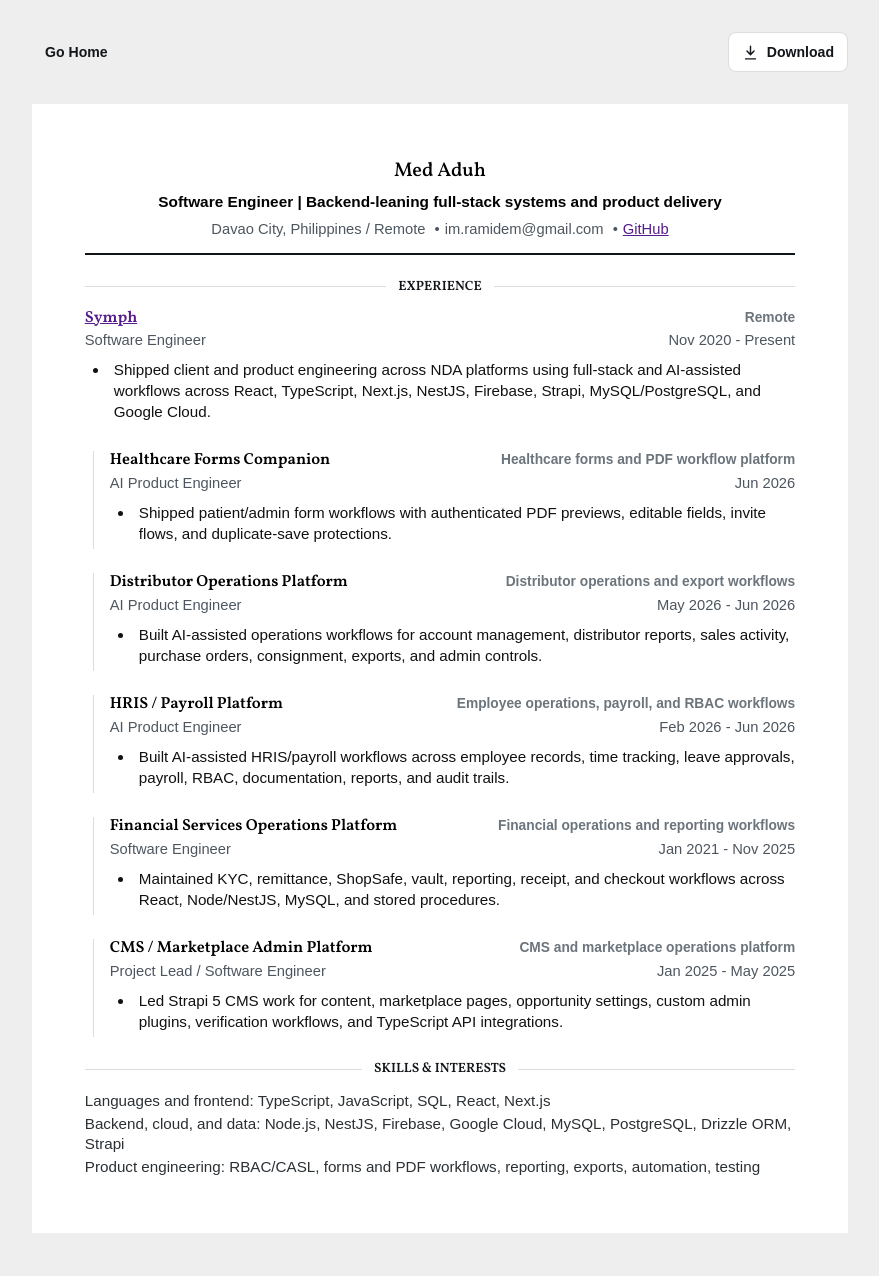
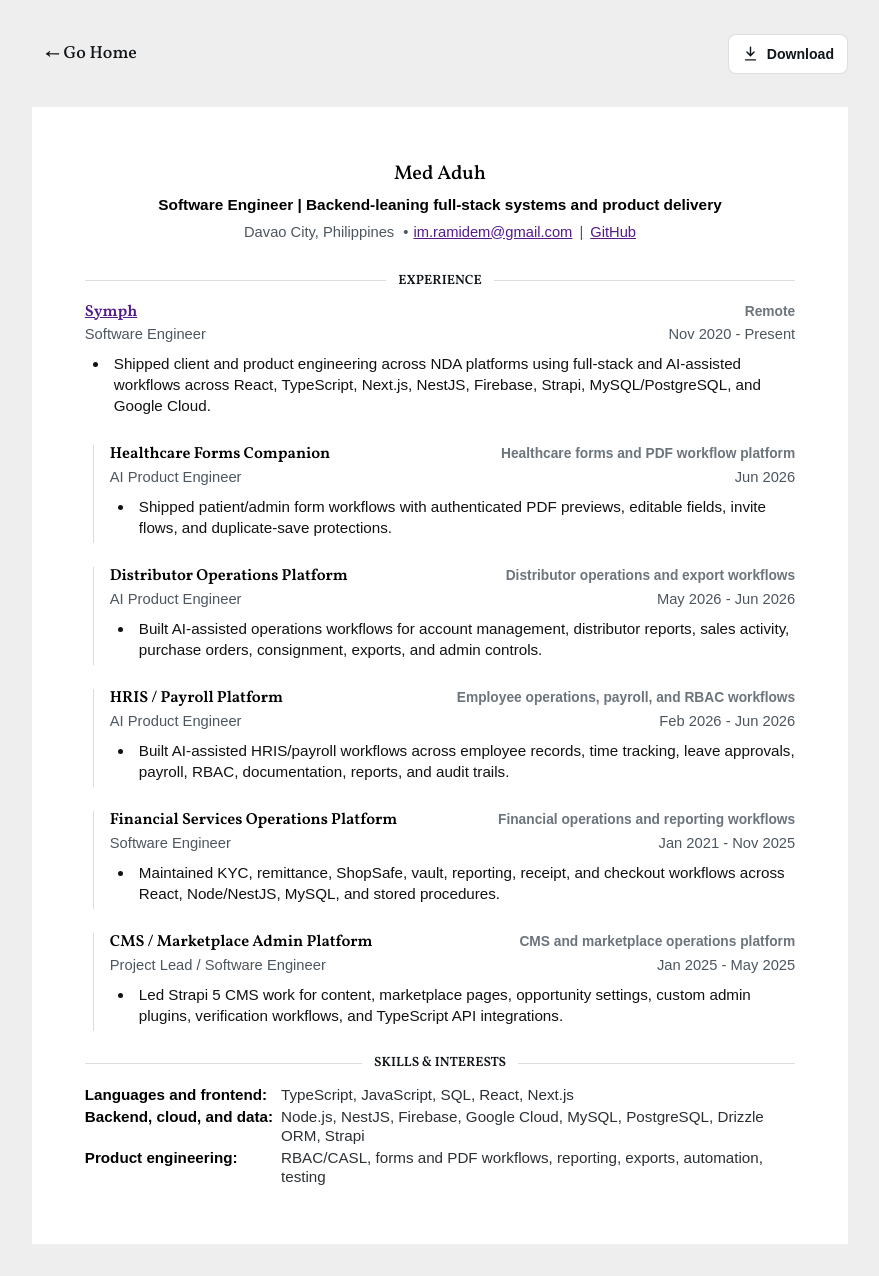
Before and after one commit to ramidem/ramidem.github.io, a Jekyll site: the page resume/index.html, which Jekyll copies as it is, in a window 1280 px wide. Shown: the whole page, without its empty margins (200-1079 px from the left). Built offline with Jekyll 4.4.1, drawn with Linux system fonts in a browser that asks for light colours.

Commit message:
style: polish resume contact and skills

```diff
--- a/resume/data.js
+++ b/resume/data.js
@@ -2,7 +2,7 @@ window.resumeData = {
   profile: {
     name: "Med Aduh",
     headline: "Software Engineer | Backend-leaning full-stack systems and product delivery",
-    location: "Davao City, Philippines / Remote",
+    location: "Davao City, Philippines",
     email: "im.ramidem@gmail.com",
     github: "https://github.com/ramidem",
     summary:
--- a/resume/index.html
+++ b/resume/index.html
@@ -12,7 +12,7 @@
 <body>
   <main class="page-shell">
     <div class="resume-toolbar no-print" aria-label="Resume actions">
-      <a class="home-link" href="../">Go Home</a>
+      <a class="home-link" href="../">&larr; Go Home</a>
       <a class="download-button" href="med-aduh-resume.pdf" download>
         <svg aria-hidden="true" viewBox="0 0 24 24">
           <path d="M12 3v12m0 0 5-5m-5 5-5-5M5 21h14" />
@@ -35,7 +35,7 @@
 
       <section class="resume-section skills" aria-labelledby="skills">
         <h2 id="skills">Skills &amp; Interests</h2>
-        <dl data-skills></dl>
+        <table class="skills-table" data-skills></table>
       </section>
     </section>
   </main>
--- a/resume/script.js
+++ b/resume/script.js
@@ -27,11 +27,14 @@
 
     clear(contact);
     contact.appendChild(el("span", "", profile.location));
-    contact.appendChild(el("span", "", profile.email));
+
+    var email = el("a", "", profile.email);
+    email.href = "mailto:" + profile.email;
+    contact.appendChild(email);
 
     var github = el("a", "", "GitHub");
     github.href = profile.github;
-    github.rel = "noreferrer";
+    github.rel = "noopener noreferrer";
     github.target = "_blank";
     contact.appendChild(github);
   }
@@ -68,7 +71,7 @@
 
     if (item.url) {
       title.href = item.url;
-      title.rel = "noreferrer";
+      title.rel = "noopener noreferrer";
       title.target = "_blank";
       var titleHeading = el("h3");
       titleHeading.appendChild(title);
@@ -120,9 +123,12 @@
     clear(list);
 
     data.skills.forEach(function (skill) {
-      var row = el("div");
-      row.className = "skill-row";
-      row.textContent = skill.group + ": " + skill.items.join(", ");
+      var row = el("tr");
+      var term = el("th", "", skill.group + ":");
+      var details = el("td", "", skill.items.join(", "));
+
+      row.appendChild(term);
+      row.appendChild(details);
       list.appendChild(row);
     });
   }
--- a/resume/styles.css
+++ b/resume/styles.css
@@ -99,9 +99,8 @@ textarea {
 
 .resume-header {
   align-items: center;
-  border-bottom: 2px solid var(--ink);
   display: block;
-  padding-bottom: 13px;
+  padding-bottom: 6px;
   text-align: center;
 }
 
@@ -131,7 +130,6 @@ h1 {
   cursor: pointer;
   display: inline-flex;
   font-size: 0.88rem;
-  font-family: var(--font-readable);
   font-weight: 800;
   gap: 8px;
   min-height: 40px;
@@ -145,6 +143,9 @@ h1 {
 
 .home-link {
   background: transparent;
+  font-family: var(--font-display);
+  font-size: 1.1rem;
+  font-weight: 500;
   min-height: 40px;
 }
 
@@ -197,11 +198,28 @@ h1 {
   display: inline;
 }
 
-.contact-line span:not(:last-child)::after,
-.contact-line a:not(:last-child)::after {
+.contact-line a {
+  color: var(--link);
+  text-decoration: underline;
+}
+
+.contact-line a:hover {
+  color: var(--link);
+  text-decoration: underline;
+}
+
+.contact-line span:not(:last-child)::after {
   content: " • ";
   display: inline;
   padding: 0 5px;
+}
+
+.contact-line a:not(:last-child)::after {
+  color: var(--muted);
+  content: "|";
+  display: inline;
+  padding: 0 7px;
+  text-decoration: none;
 }
 
 .resume-section {
@@ -329,30 +347,33 @@ h1 {
   padding-left: 5px;
 }
 
-.skills dl {
-  display: grid;
-  gap: 2px;
+.skills-table {
+  border-collapse: collapse;
+  color: #2b3034;
   margin: 0;
+  width: 100%;
 }
 
-.skills dl div {
-  display: flex;
-  gap: 5px;
+.skills-table th,
+.skills-table td {
+  border: 0;
+  font-size: inherit;
+  line-height: 1.28;
+  padding: 0 0 2px;
+  vertical-align: top;
 }
 
-.skills .skill-row {
-  color: #2b3034;
-  display: block;
+.skills-table th {
+  color: #000000;
+  font-weight: 800;
+  padding-right: 8px;
+  text-align: left;
+  white-space: nowrap;
 }
 
-.skills dt {
-  color: #000000;
-  font-weight: 800;
-}
-
-.skills dd {
+.skills-table td {
   color: #2b3034;
-  margin: 0;
+  width: 100%;
 }
 
 @media (max-width: 1080px) {
@@ -432,8 +453,21 @@ h1 {
     padding-left: 12px;
   }
 
-  .skills dl div {
+  .skills-table,
+  .skills-table tbody,
+  .skills-table tr,
+  .skills-table th,
+  .skills-table td {
     display: block;
+    width: 100%;
+  }
+
+  .skills-table th {
+    padding-right: 0;
+  }
+
+  .skills-table td {
+    padding-bottom: 4px;
   }
 }
 
@@ -481,8 +515,7 @@ h1 {
   }
 
   .resume-header {
-    border-bottom-width: 1.5pt;
-    padding-bottom: 7pt;
+    padding-bottom: 2pt;
   }
 
   .headline-line {
@@ -571,7 +604,9 @@ h1 {
     margin-top: 4pt;
   }
 
-  .skills dl {
-    gap: 0;
+  .skills-table th,
+  .skills-table td {
+    line-height: 1.2;
+    padding-bottom: 1pt;
   }
 }
```
Also changed, not shown: 1 other file.
